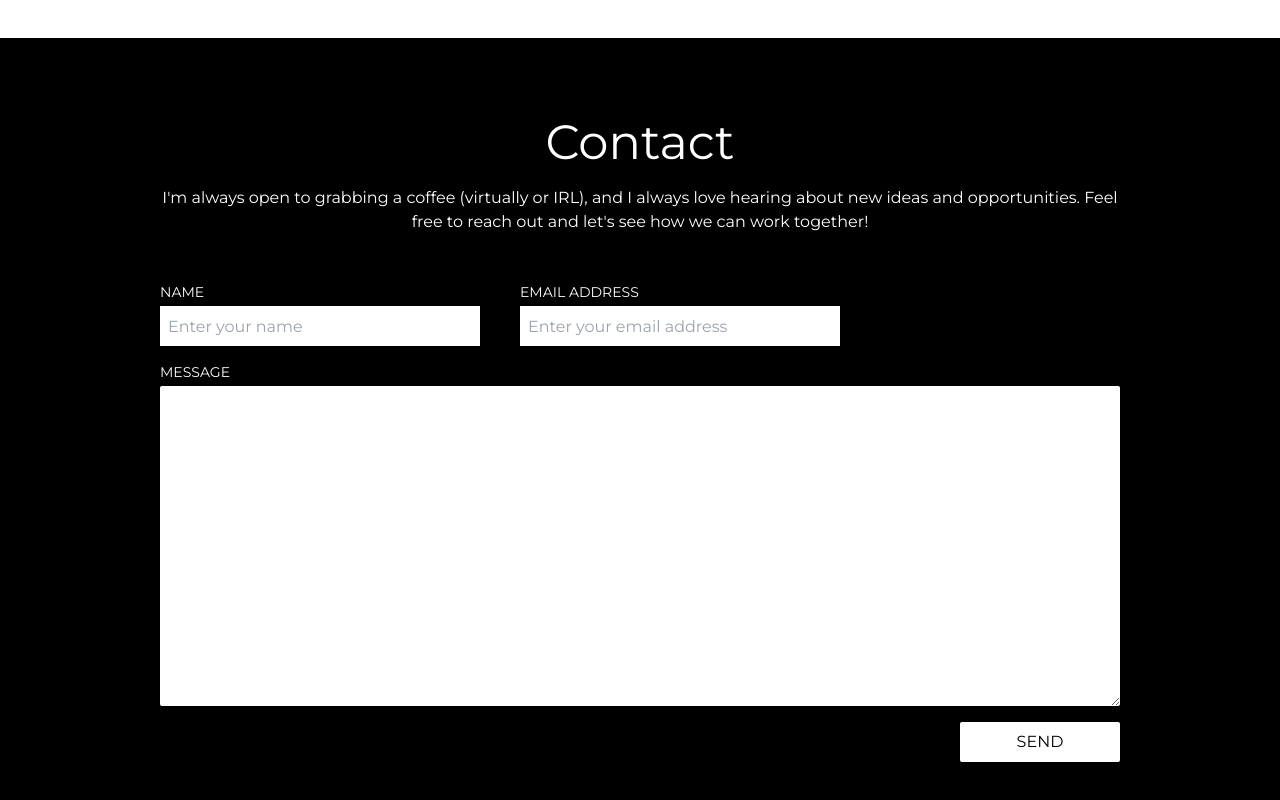
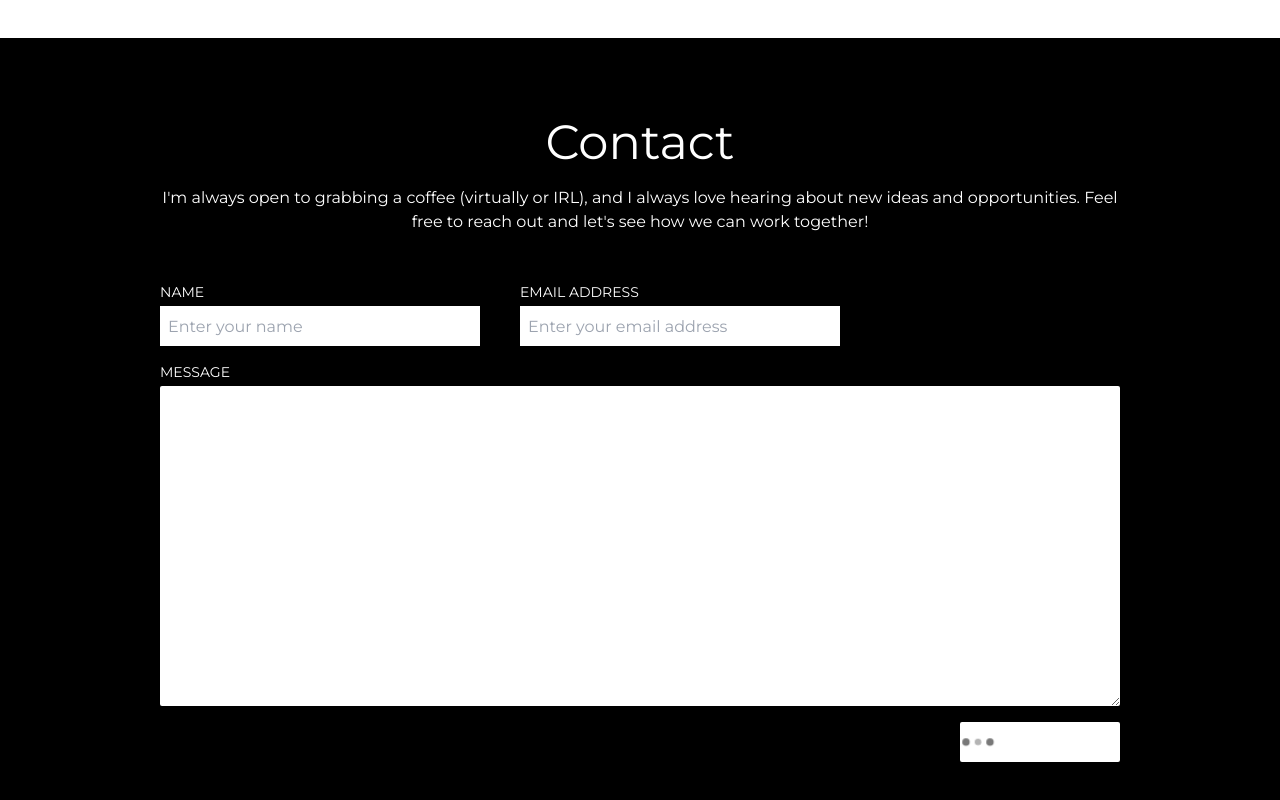
Before and after one commit to brydenu/portfolio, a Next.js app: page / in a window 1280 px wide. Shown: the part 2762-3562 px from the top of the page. Built offline with nearby package versions, Linux system fonts and the light colour scheme; no server answers.

Commit message:
Added loading animation to contact form

```diff
--- a/package.json
+++ b/package.json
@@ -18,6 +18,7 @@
     "postcss": "8.4.26",
     "react": "18.2.0",
     "react-dom": "18.2.0",
+    "react-spinners": "^0.13.8",
     "tailwindcss": "3.3.3"
   }
 }
--- a/src/components/Contact.js
+++ b/src/components/Contact.js
@@ -1,6 +1,7 @@
 'use client';
 
 import { useState } from "react"
+import { BeatLoader } from "react-spinners";
 import sendEmail from "@/utils/sendEmail";
 
 export default function Contact() {
@@ -8,12 +9,16 @@ export default function Contact() {
     const [email, setEmail] = useState("");
     const [message, setMessage] = useState("");
     const [submitStatus, setSubmitStatus] = useState("unsent");
+    const [isLoading, setIsLoading] = useState(false);
     const [formFieldError, setFormFieldError] = useState(false);
 
     const handleSubmit = async (e) => {
         e.preventDefault();
+        setIsLoading(true);
+
         if (!name || !email || !message) {
             setFormFieldError(true);
+            setIsLoading(false);
             return;
         }
         const data = {
@@ -27,10 +32,16 @@ export default function Contact() {
 
         if (sentEmail.status === 200) {
             setSubmitStatus("success");
+            setName("");
+            setEmail("");
+            setMessage("");
+            setFormFieldError(false);
+            setIsLoading(false);
+
         } else {
             setSubmitStatus("error");
+            setIsLoading(false);
         }
-        console.log("sentEmail", sentEmail);
     }
 
     return (
@@ -61,7 +72,17 @@ export default function Contact() {
                 {submitStatus !== "success" ?
                     (
                         <>
-                            <button type="submit" className="text-black bg-white w-40 h-10 self-end rounded-sm hover:bg-gray-300 active:bg-black active:text-white active:border-2 active:border-white duration-200">SEND</button>
+                            <button type="submit" className="text-black bg-white w-40 h-10 self-end rounded-sm hover:bg-gray-300 active:bg-black active:text-white active:border-2 active:border-white duration-200 flex flex-col justify-center align-middle">
+                                {
+                                    !isLoading ? (
+                                        <div className="flex justify-center">
+                                            <BeatLoader color="#505050" size={8} loading={true} aria-label="Loading Spinner" />
+                                        </div>
+                                    )
+                                    :
+                                    <p className="">SEND</p>
+                            }
+                            </button>
                             {submitStatus === "error" && (<p className="text-red-700">Error sending email - please try again later, sorry!</p>)}
                             {formFieldError && <p className="text-red-700 text-center">Please fill out all fields before sending a message. Thank you!</p>}
                         </>
```
Also changed, not shown: 1 other file (tests, documents, lock files or other folders).
